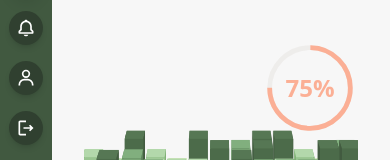
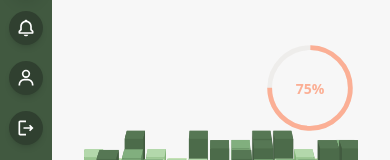
Before and after one commit to BDD-CLUB/01-doo-re-front, a Next.js app: page /team/1 in a window 390 px wide. Shown: the part 159-319 px from the top of the page. Built offline with nearby package versions, Linux system fonts and the light colour scheme.

Commit message:
design: 반응형에 따른 textStyle 조정 (#161)
#144

```diff
--- a/src/containers/team/AttendanceRate/index.tsx
+++ b/src/containers/team/AttendanceRate/index.tsx
@@ -1,4 +1,4 @@
-import { CircularProgress, CircularProgressLabel, useBreakpointValue } from '@chakra-ui/react';
+import { CircularProgress, CircularProgressLabel, useBreakpointValue, Text } from '@chakra-ui/react';
 
 import { AttendanceRateProps } from './types';
 
@@ -15,8 +15,8 @@ const AttendanceRate = ({ attendanceRate }: AttendanceRateProps) => {
       thickness="5"
       value={attendanceRate}
     >
-      <CircularProgressLabel color="orange" fontSize="2xl" fontWeight="bold">
-        {attendanceRate}%
+      <CircularProgressLabel color="orange">
+        <Text textStyle={useBreakpointValue({ base: 'bold_md', md: 'bold_2xl' })}>{attendanceRate}%</Text>
       </CircularProgressLabel>
     </CircularProgress>
   );
```
